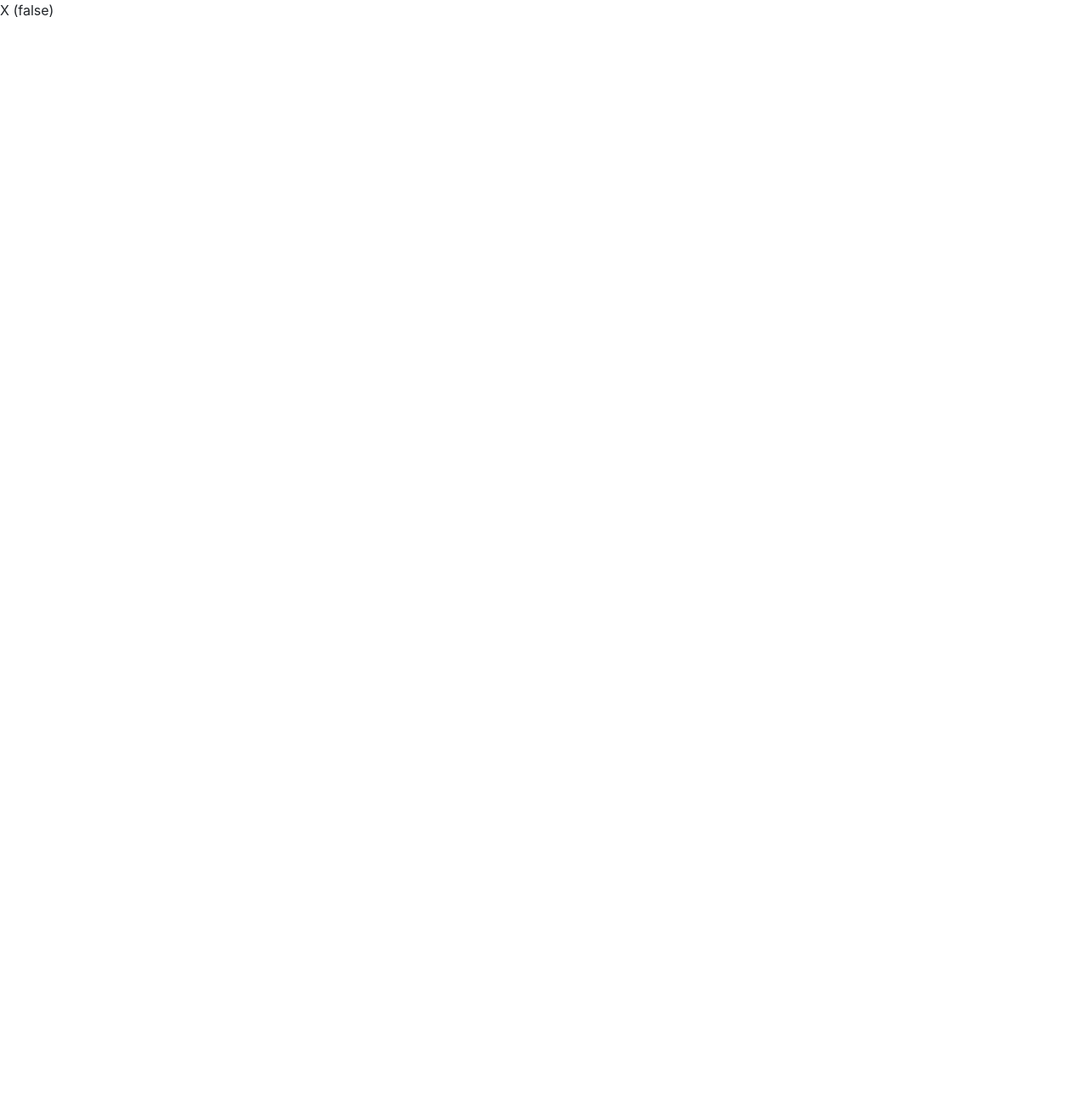
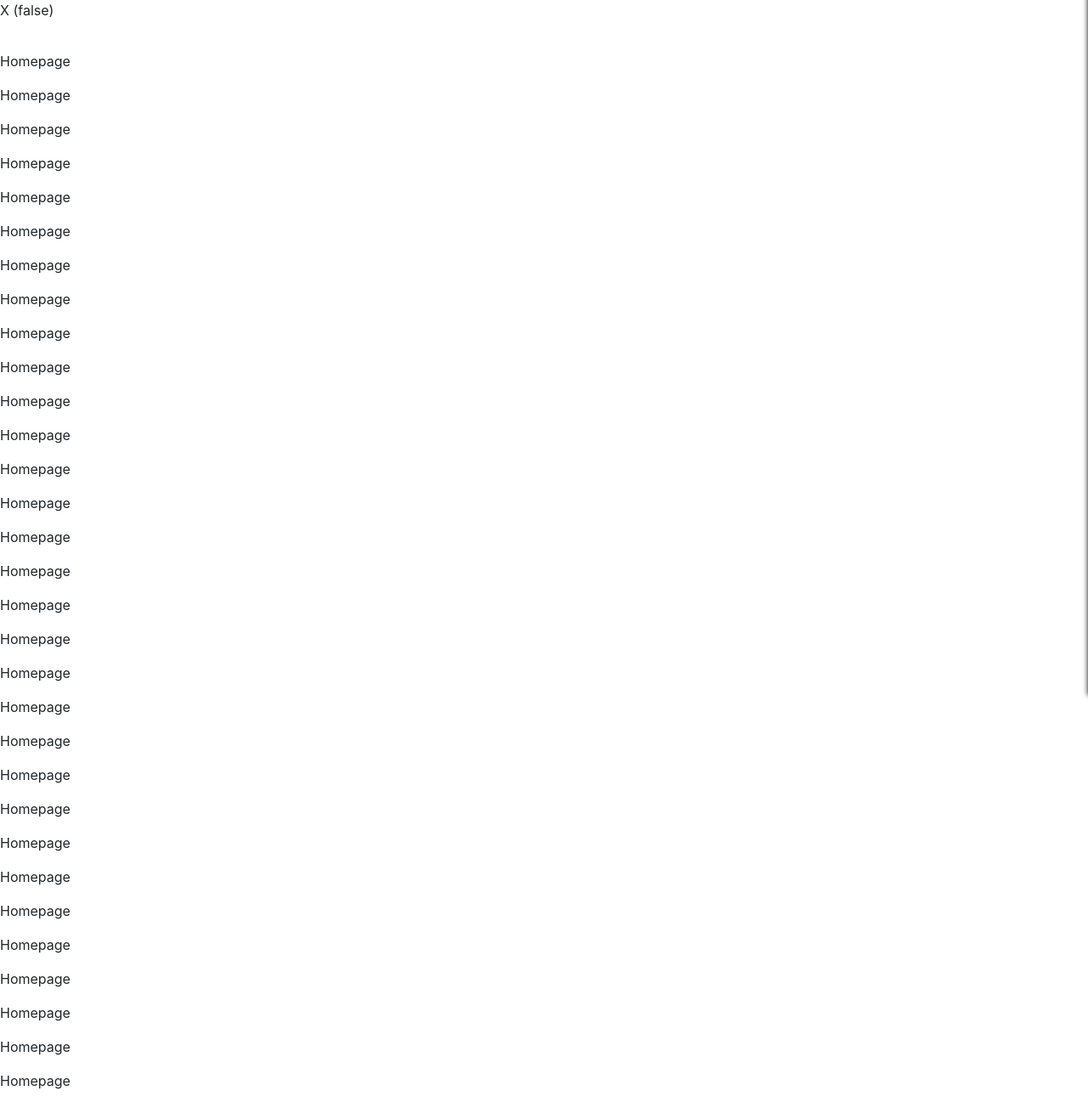
Before and after one commit to zoraneus/myFolio, a React (Create React App) app: page / in a window 1280 px wide. Shown: the top 1297 px of the page at 85% size. Before the commit the page ends 800 px from the top, so only its background shows below. Built offline with nearby package versions, Linux system fonts and the light colour scheme.

Commit message:
start navbar start hook

```diff
--- a/src/App.js
+++ b/src/App.js
@@ -1,21 +1,10 @@
-import React, { useState } from 'react';
+import React from 'react';
 
-import {Sidebar, SidebarToggle} from './Components/Sidebar'
-import SidebarContext from './Contexts/sidebar.context';
+import {MainLayout} from './Layouts';
+import {HomePage} from './Pages';
 
-const App = () => {
-  const [sidebarState, updateSidebarState] = useState(false);
-
-  const toggle = () => {
-    updateSidebarState(!sidebarState);
-  }
-
-  return (
-    <SidebarContext.Provider value={{sidebarState, toggle}}>
-      <SidebarToggle />
-      <Sidebar />
-    </SidebarContext.Provider>
-  )
-};
+const App = () => (
+  <MainLayout render={<HomePage />}/>
+)
 
 export default App;
--- /dev/null
+++ b/src/Components/Navbar/index.js
@@ -0,0 +1,3 @@
+import Navbar from './navbar';
+
+export {Navbar};
--- /dev/null
+++ b/src/Components/Navbar/navbar.js
@@ -0,0 +1,11 @@
+import React from 'react';
+import styles from './navbar.module.scss';
+import {SidebarToggle} from '../Sidebar';
+
+const Navbar = () => (
+  <div className={`${styles.Navbar} ${window.pageYOffset && styles.white}`}>
+    <SidebarToggle />
+  </div>
+)
+
+export default Navbar;
--- /dev/null
+++ b/src/Components/Navbar/navbar.module.scss
@@ -0,0 +1,10 @@
+.Navbar {
+  min-height: 60px;
+  position: fixed;
+    top: 0;
+    left: 0;
+
+  &.white {
+    background-color: white;
+  }
+}
--- a/src/Components/Sidebar/sidebar.js
+++ b/src/Components/Sidebar/sidebar.js
@@ -7,7 +7,7 @@ function Sidebar() {
     <SidebarContext.Consumer>
        {({sidebarState, toggle}) => (
         <>
-          <div onClick={toggle} className={`${styles.SidebarOverlay} ${sidebarState ? styles.on : ''}`}>
+          <div onClick={toggle} className={`${styles.SidebarOverlay} ${sidebarState && styles.on}`}>
           </div>
           <div className={`${styles.Sidebar} ${sidebarState ? styles.on : ''}`}>
             &nbsp;
--- a/src/Components/Sidebar/sidebar.module.scss
+++ b/src/Components/Sidebar/sidebar.module.scss
@@ -1,11 +1,13 @@
 .Sidebar {
   min-height: 100%;
   width: 400px;
-  background-color: red;
+  background-color: darken(white, 0.3);
+  box-shadow: 12px ;
   position: fixed;
     top: 0;
     right: -400px;
-
+  transition: all 0.5s;
+  box-shadow: 12px 6px 6px 12px black;
   &.on {
     right: 0px;
   }
@@ -17,10 +19,11 @@
     left: 0;
   width: 0;
   height: 0;
+  opacity: 0;
   background-color: black;
-  opacity: 0.5;
-
+  transition: opacity 0.5s;
   &.on {
+    opacity: 50%;
     width: 100%;
     height: 100%;
   }
--- /dev/null
+++ b/src/Layouts/index.js
@@ -0,0 +1,3 @@
+import MainLayout from './main';
+
+export {MainLayout};
--- /dev/null
+++ b/src/Layouts/main.js
@@ -0,0 +1,27 @@
+import React, { useState } from 'react';
+
+import {Navbar} from '../Components/Navbar';
+import {Sidebar, SidebarToggle} from '../Components/Sidebar'
+import SidebarContext from '../Contexts/sidebar.context';
+
+import styles from './main.module.scss';
+
+const MainLayout = ({render}) => {
+  const [sidebarState, updateSidebarState] = useState(false);
+
+  const toggle = () => {
+    updateSidebarState(!sidebarState);
+  }
+
+  return (
+    <SidebarContext.Provider value={{sidebarState, toggle}}>
+      <Navbar />
+      <Sidebar />
+      <div className={styles.MainLayoutContent}>
+        {render}
+      </div>
+    </SidebarContext.Provider>
+  )
+};
+
+export default MainLayout;
--- /dev/null
+++ b/src/Layouts/main.module.scss
@@ -0,0 +1,3 @@
+.MainLayoutContent {
+  padding-top: 60px;
+}
--- /dev/null
+++ b/src/Pages/home.js
@@ -0,0 +1,47 @@
+import React from 'react';
+
+const HomePage = () => (
+  <div>
+    <p>Homepage</p>
+    <p>Homepage</p>
+    <p>Homepage</p>
+    <p>Homepage</p>
+    <p>Homepage</p>
+    <p>Homepage</p>
+    <p>Homepage</p>
+    <p>Homepage</p>
+    <p>Homepage</p>
+    <p>Homepage</p>
+    <p>Homepage</p>
+    <p>Homepage</p>
+    <p>Homepage</p>
+    <p>Homepage</p>
+    <p>Homepage</p>
+    <p>Homepage</p>
+    <p>Homepage</p>
+    <p>Homepage</p>
+    <p>Homepage</p>
+    <p>Homepage</p>
+    <p>Homepage</p>
+    <p>Homepage</p>
+    <p>Homepage</p>
+    <p>Homepage</p>
+    <p>Homepage</p>
+    <p>Homepage</p>
+    <p>Homepage</p>
+    <p>Homepage</p>
+    <p>Homepage</p>
+    <p>Homepage</p>
+    <p>Homepage</p>
+    <p>Homepage</p>
+    <p>Homepage</p>
+    <p>Homepage</p>
+    <p>Homepage</p>
+    <p>Homepage</p>
+    <p>Homepage</p>
+    <p>Homepage</p>
+    <p>Homepage</p>
+  </div>
+)
+
+export default HomePage
--- /dev/null
+++ b/src/Pages/index.js
@@ -0,0 +1,3 @@
+import HomePage from './home';
+
+export {HomePage};
```
